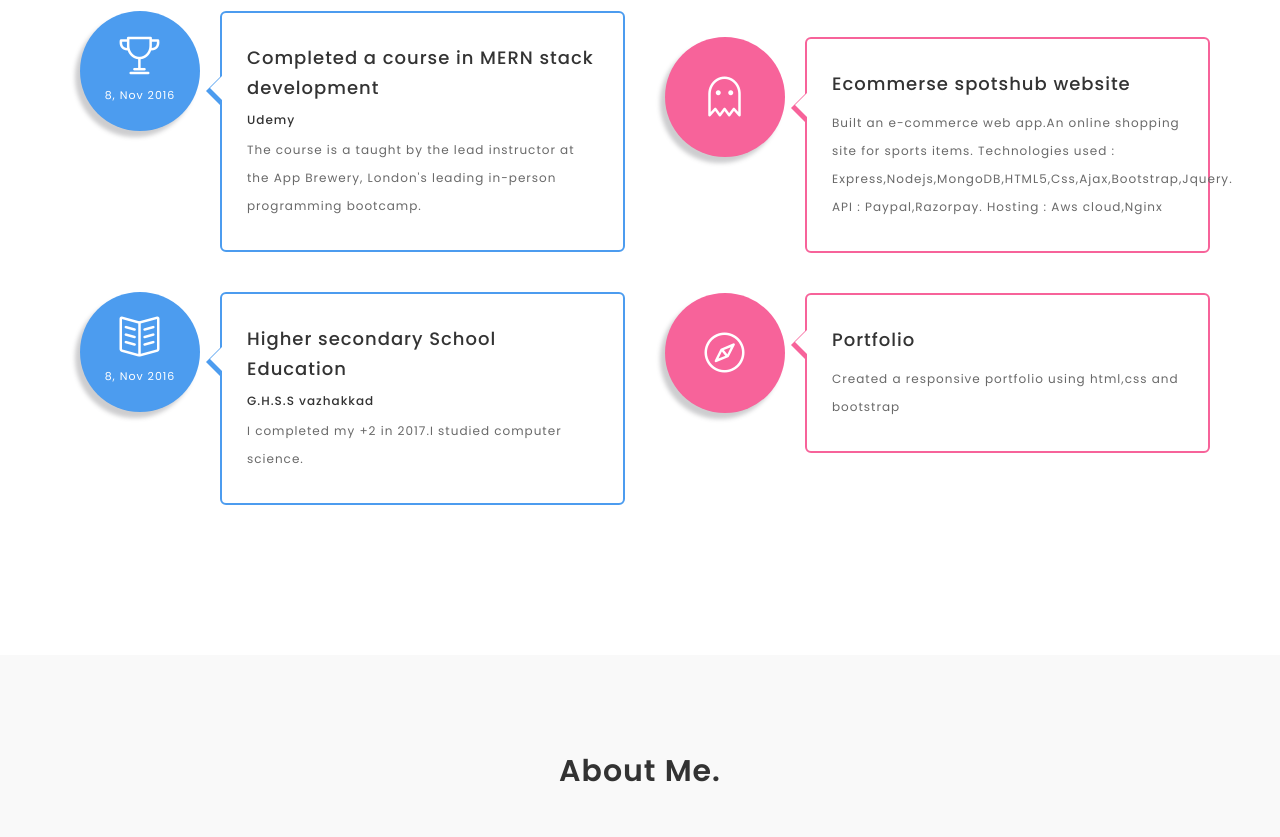
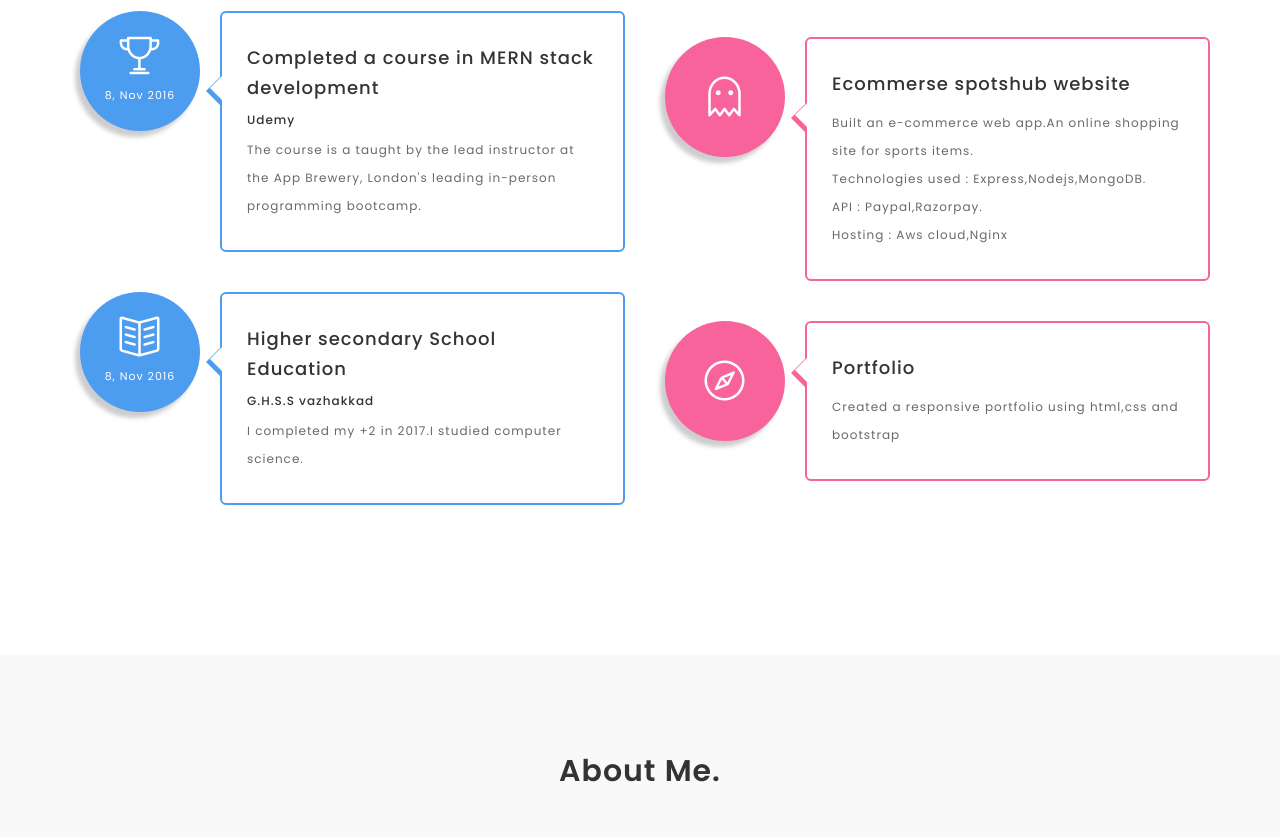
Before and after one commit to ashique-ali-db7/New-portfolio, a plain HTML site: page index.html in a window 1280 px wide. Shown: the part 1095-1932 px from the top of the page. Drawn offline with nearby package versions, Linux system fonts and the light colour scheme.

Commit message:
project2

```diff
--- a/index.html
+++ b/index.html
@@ -246,10 +246,10 @@
                   <h4>Ecommerse spotshub website</h4>
 
                   <p>
-                    Built an e-commerce web app.An online shopping site for sports items.
-                    Technologies used : Express,Nodejs,MongoDB,HTML5,Css,Ajax,Bootstrap,Jquery.
-                    API : Paypal,Razorpay.
-                    Hosting : Aws cloud,Nginx
+                    Built an e-commerce web app.An online shopping site for sports items.<br>
+                    Technologies used : Express,Nodejs,MongoDB.<br>
+                    API : Paypal,Razorpay.<br>
+                    Hosting : Aws cloud,Nginx<br>
                   </p>
                 </div>
               </div>
```
